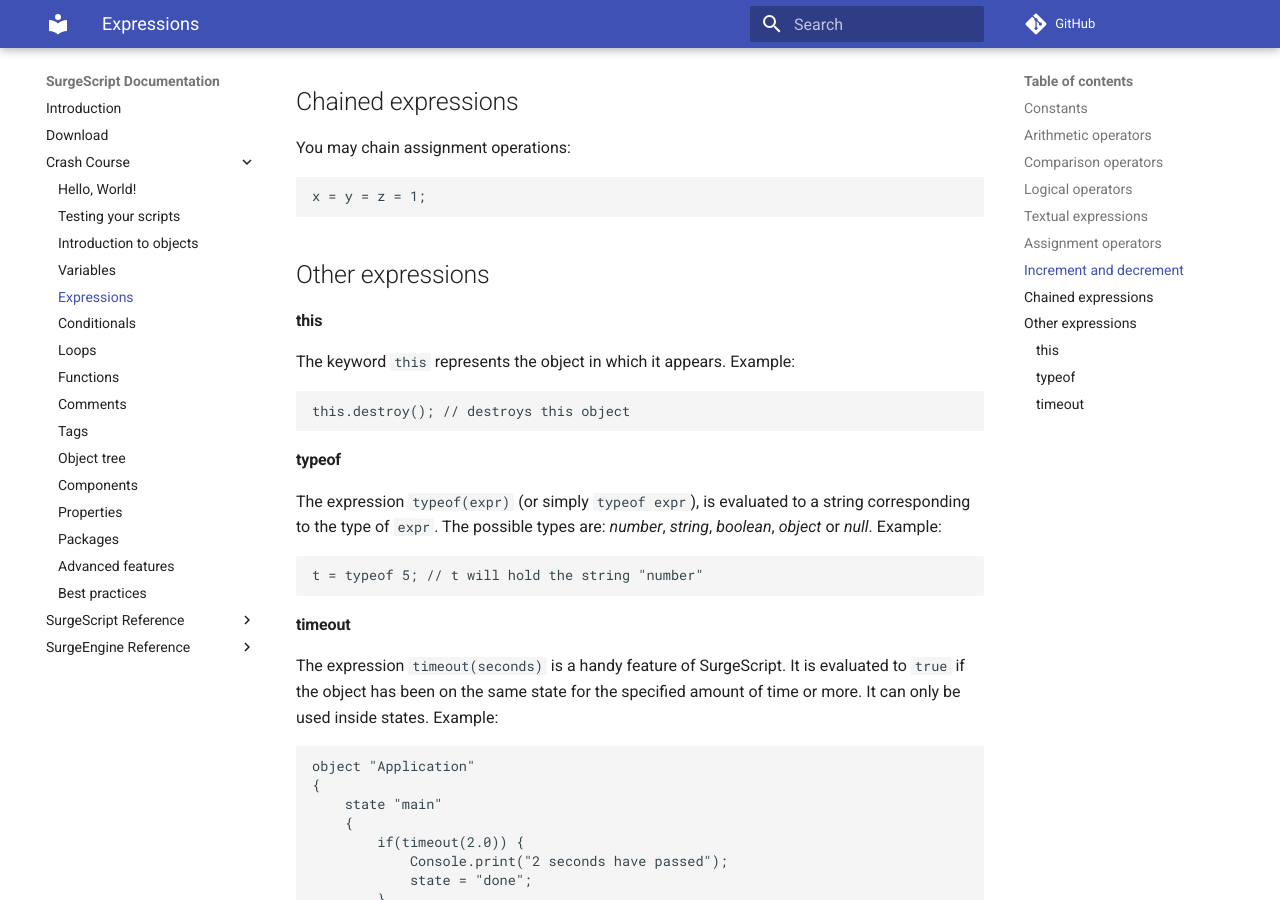
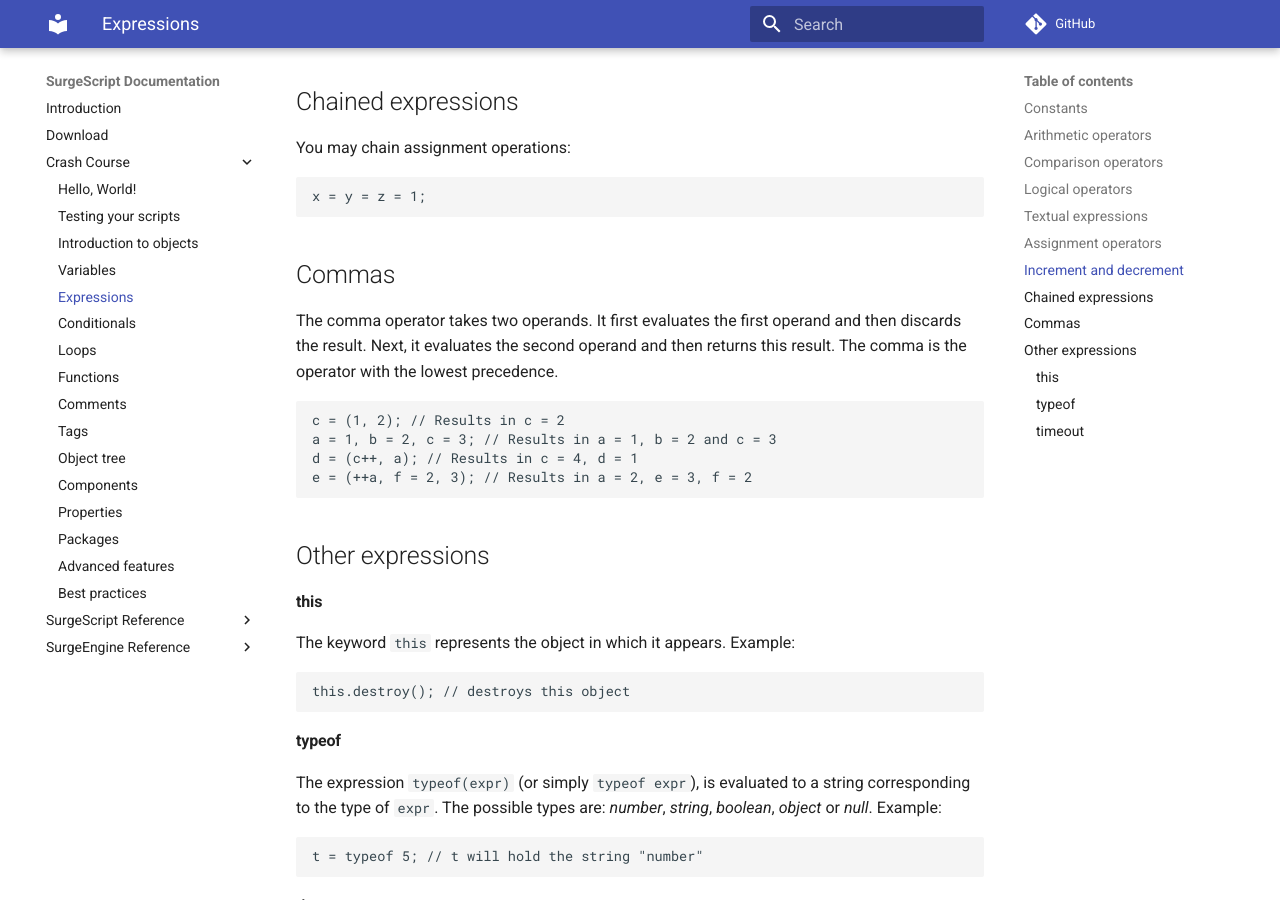
Before and after one commit to alemart/surgescript, an MkDocs documentation site: the page built from docs/tutorials/expressions.md, in a window 1280 px wide and 900 px high, scrolled down 5086 px. Built offline with MkDocs 1.6.1 and Material for MkDocs 9.7.7, drawn with Linux system fonts in a browser that asks for light colours; comment, search, counter and statistics services are not loaded.

Commit message:
Updated docs: comma operator

````diff
--- a/docs/tutorials/expressions.md
+++ b/docs/tutorials/expressions.md
@@ -204,6 +204,19 @@ You may chain assignment operations:
 x = y = z = 1;
 ```
 
+Commas
+------
+
+The comma operator takes two operands. It first evaluates the first operand and then discards the result. Next, it evaluates the second operand and then returns this result. The comma is the operator with the lowest precedence.
+
+```
+c = (1, 2); // Results in c = 2
+a = 1, b = 2, c = 3; // Results in a = 1, b = 2 and c = 3
+d = (c++, a); // Results in c = 4, d = 1
+e = (++a, f = 2, 3); // Results in a = 2, e = 3, f = 2
+```
+
+
 Other expressions
 -----------------
 
````
Also changed, not shown: 1 other file.
